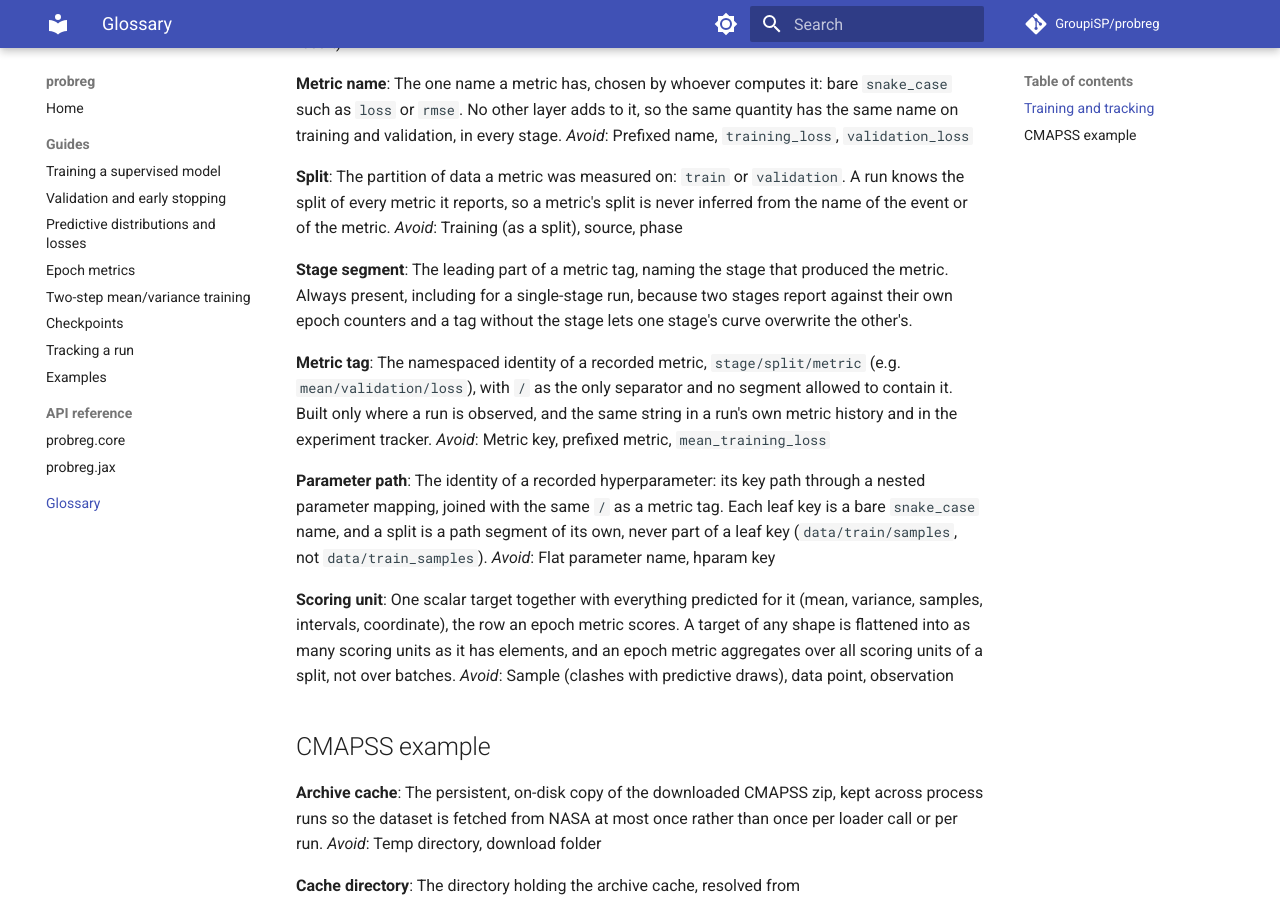
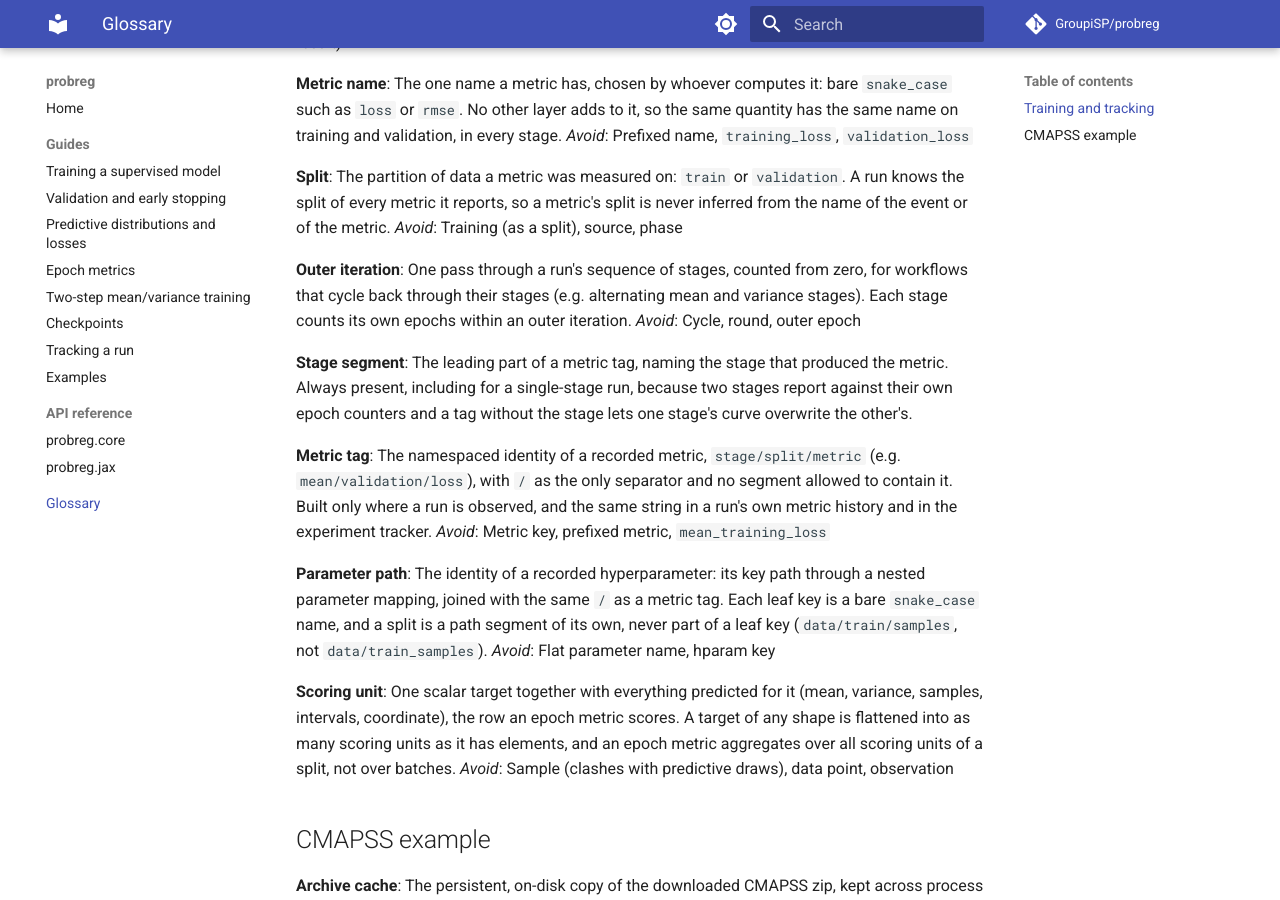
Before and after one commit to GroupiSP/probreg, an MkDocs documentation site: the page built from docs_site/glossary.md, in a window 1280 px wide and 900 px high, scrolled down 951 px. Built offline with MkDocs 1.6.1 and Material for MkDocs 9.7.7, drawn with Linux system fonts in a browser that asks for light colours; comment, search, counter and statistics services are not loaded.

Commit message:
docs(glossary): define outer iteration
Co-Authored-By: Claude Opus 5.5 <noreply@anthropic.com>

```diff
--- a/GLOSSARY.md
+++ b/GLOSSARY.md
@@ -37,6 +37,10 @@ _Avoid_: Prefixed name, `training_loss`, `validation_loss`
 **Split**:
 The partition of data a metric was measured on: `train` or `validation`. A run knows the split of every metric it reports, so a metric's split is never inferred from the name of the event or of the metric.
 _Avoid_: Training (as a split), source, phase
+
+**Outer iteration**:
+One pass through a run's sequence of stages, counted from zero, for workflows that cycle back through their stages (e.g. alternating mean and variance stages). Each stage counts its own epochs within an outer iteration.
+_Avoid_: Cycle, round, outer epoch
 
 **Stage segment**:
 The leading part of a metric tag, naming the stage that produced the metric. Always present, including for a single-stage run, because two stages report against their own epoch counters and a tag without the stage lets one stage's curve overwrite the other's.
```
